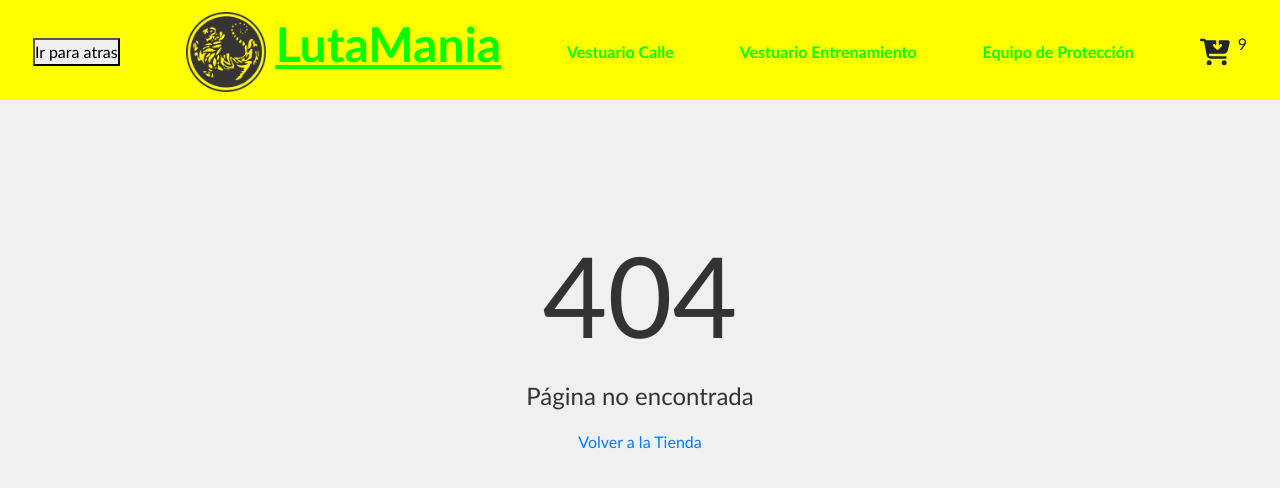
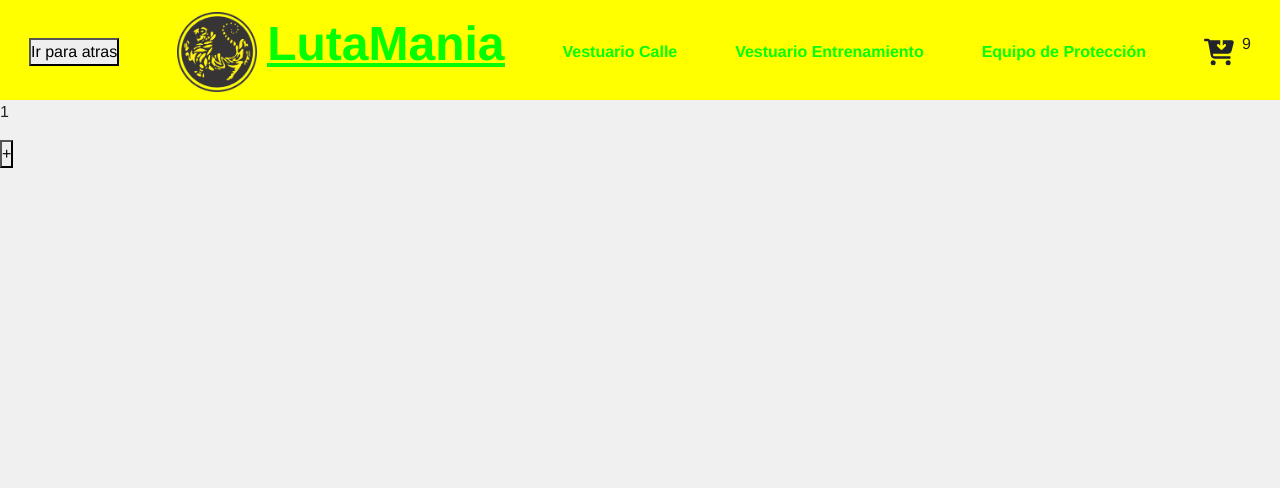
Before and after one commit to AlbanoSantiago/ProyectoFinal-Reac-Santiago-Villanueva, a React (Vite) app: page /Ejemplos in a window 1280 px wide. Before the commit this address had no page. Shown: the top 488 px of the page. Built offline with nearby package versions, Linux system fonts and the light colour scheme.

Commit message:
Tipos de eventos, automáticos, manuales, evenlistener

```diff
--- a/src/App.jsx
+++ b/src/App.jsx
@@ -3,6 +3,7 @@ import ItemListContainer from './components/ItemListContainer'
 import ItemDetailContainer from './components/ItemDetailContainer'
 import { BrowserRouter, Routes, Route } from 'react-router-dom'
 import NotFoundPage from './components/NotFoundPage/NotFoundPage'
+import EjemploContadorEventListener from './components/Ejemplos/EjemploContadorEventListener/EjemploContadorEventListener'
 import './App.css'
 
 function App() {
@@ -18,6 +19,7 @@ function App() {
           <Route path="/detail/:idProduct" element={<ItemDetailContainer />} />
 
          <Route path='*' element={<NotFoundPage />} />
+         <Route path="/Ejemplos" element={<EjemploContadorEventListener />} />
         </Routes>
 
 
--- /dev/null
+++ b/src/components/Ejemplos/EjemploContadorEventListener/EjemploContadorEventListener.jsx
@@ -0,0 +1,30 @@
+import { useState, useEffect } from "react"
+
+const EjemploContadorEventListener = () => {
+    const [contador, setContador] = useState(1)
+
+const handleClickButton = () => {
+    setContador( (prevContador) => prevContador + 1 )
+    }
+
+    useEffect( () => {
+      const botonSumar = document.getElementById("botonSumar")
+
+      botonSumar.addEventListener("click", handleClickButton)
+
+      //!cleanup effect
+      return() => {
+        console.log("EjemploContadorEventListener se esta desmontando...")
+        botonSumar.removeEventListener("click", handleClickButton)
+      }
+    }, [] )
+
+  return (
+    <div>
+        <p>{contador}</p>
+        <button id="botonSumar">+</button>
+    </div>
+  )
+}
+
+export default EjemploContadorEventListener
--- a/src/index.css
+++ b/src/index.css
@@ -2,7 +2,7 @@
   margin: 0;
   padding: 0;
   box-sizing: border-box;
-  font-family:'Gill Sans', 'Gill Sans MT', 'Trebuchet MS', sans-serif
+  font-family:'Franklin Gothic Medium', 'Arial Narrow', Arial, sans-serif
 }
 html, body {
   height: 100%;
```
